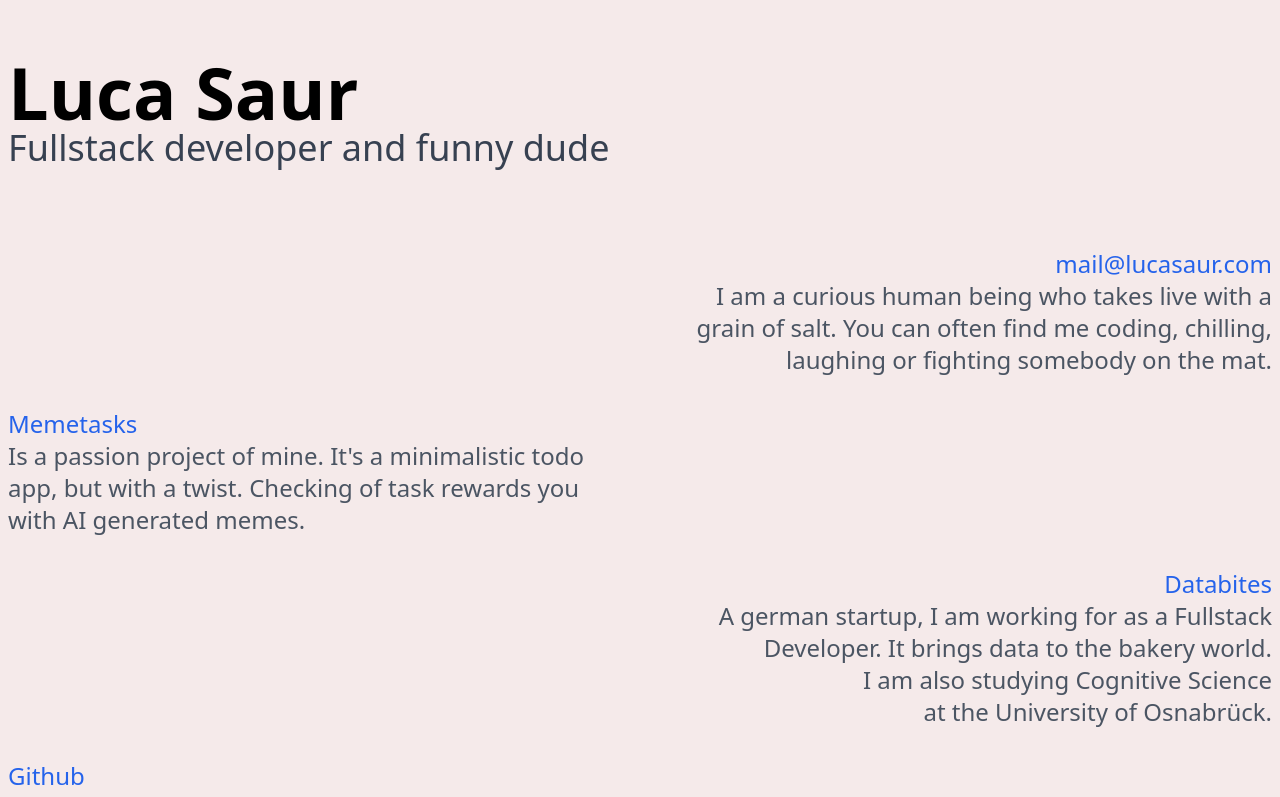
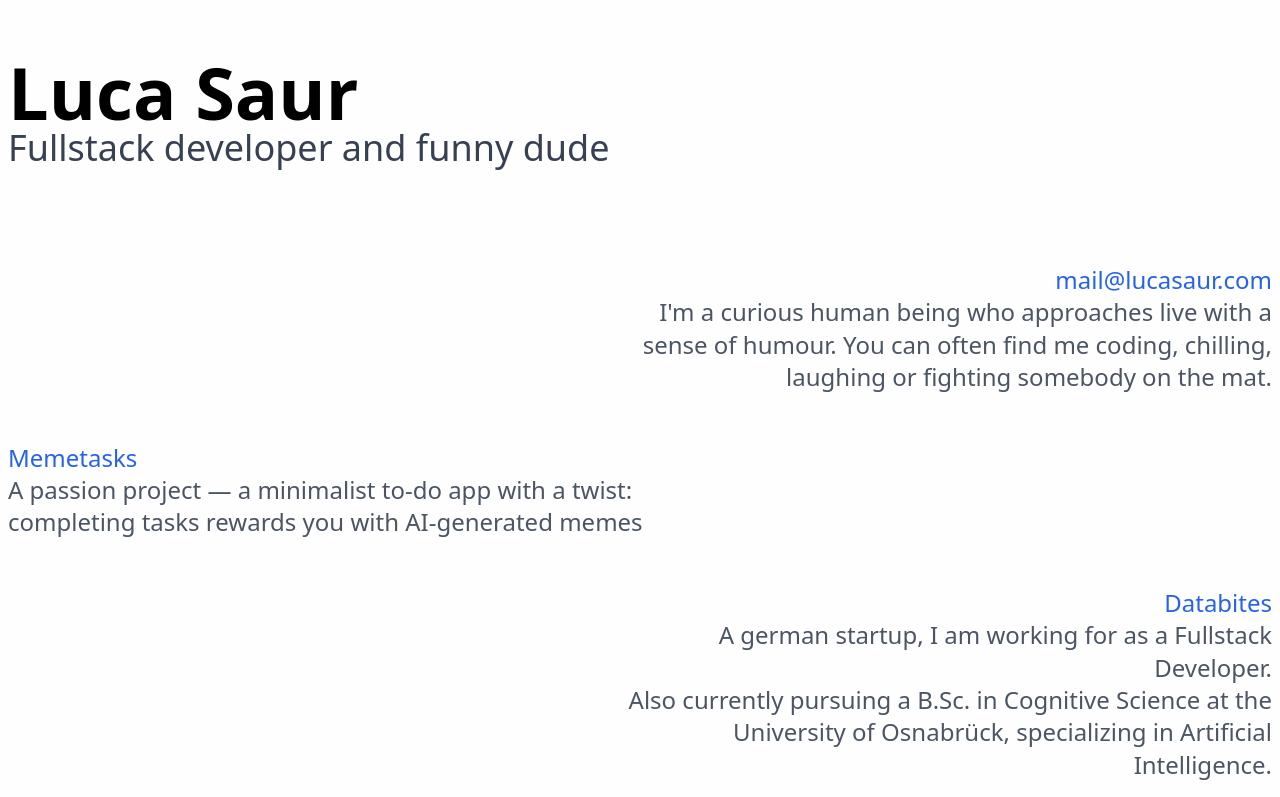
Before and after one commit to saurluca/personal-website, a React (Vite) app: page / in a window 1280 px wide. Shown: the top 797 px of the page. Built offline with nearby package versions, Linux system fonts and the light colour scheme.

Commit message:
updated text

```diff
--- a/src/components/TextParagraph.tsx
+++ b/src/components/TextParagraph.tsx
@@ -8,7 +8,7 @@ interface TextParagraphProps {
 const TextParagraph: FC<TextParagraphProps> = ({ children, alignment }) => {
     return (
         <div className={alignment === 'right' ? 'text-right' : 'text-left'}>
-            <p className={`text-2xl text-gray-600 max-w-[600px] ${alignment === 'right' ? 'ml-auto' : ''}`}>
+            <p className={`text-[1.5rem] text-gray-600 max-w-[650px] leading-[1.35] ${alignment === 'right' ? 'ml-auto' : ''}`}>
                 {children}
             </p>
         </div>
--- a/src/pages/index.tsx
+++ b/src/pages/index.tsx
@@ -13,7 +13,7 @@ import TextParagraph from "../components/TextParagraph.tsx";
 const IndexPage = () => {
     return (
         <div className="h-full w-full bg-special">
-            <div className="min-h-screen bg-special max-w-7xl mx-auto w-full flex flex-col gap-8 pt-14 px-2 pb-4">
+            <div className="min-h-screen bg-special max-w-[1300px] mx-auto w-full flex flex-col gap-12 pt-14 px-2 pb-4">
                 <div className="mb-12">
                     <h1 className="text-7xl font-bold">
                         Luca Saur
@@ -26,35 +26,31 @@ const IndexPage = () => {
                 <TextParagraph alignment="right">
                     <a href="mailto:mail@lucasaur.com" className="text-blue-600 hover:underline" target="_blank"
                        rel="noopener noreferrer">mail@lucasaur.com</a><br/>
-                    I am a curious human being who takes live with a grain of salt. You can often find me coding, chilling, laughing or fighting
+                    I'm a curious human being who approaches live with a sense of humour. You can often find me coding, chilling, laughing or fighting
                     somebody on the mat.
                 </TextParagraph>
 
                 <TextParagraph alignment="left">
                     <a href="https://memetasks.com" target="_blank" rel="noopener noreferrer"
                        className="text-blue-600 hover:underline">Memetasks</a><br/>
-                    Is a passion project of mine. It's a minimalistic todo app, but with a twist. Checking of task rewards you with AI generated
-                    memes.
+                    A passion project — a minimalist to-do app with a twist: completing tasks rewards you with AI-generated memes
                 </TextParagraph>
 
                 <TextParagraph alignment="right">
                     <a href="https://databites.de" target="_blank" rel="noopener noreferrer"
                        className="text-blue-600 hover:underline">Databites</a> <br/>
-                    A german startup, I am working for as a Fullstack Developer. It brings data to the bakery world.<br/>
-                    I am also studying Cognitive Science<br/>
-                    at the University of Osnabrück.
+                    A german startup, I am working for as a Fullstack Developer.<br/>
+                    Also currently pursuing a B.Sc. in Cognitive Science at the University of Osnabrück, specializing in Artificial Intelligence.
                 </TextParagraph>
-
 
                 <TextParagraph alignment="left">
                     <a href="https://github.com/saurluca" target="_blank" rel="noopener noreferrer"
                        className="text-blue-600 hover:underline">Github</a> <br/>
-                    I love to dive deep into a project<br/>
-                    But at the same time, to explore many different paths.<br/>
-                    Skills: Javascript (React, Vue), Python (Django, ML), Java
+                    I enjoy immersing myself in new subjects<br/>while quickly acquiring the necessary skills.<br/>
+                    Skills: AI, JavaScript (React, Vue), Python (Django, ML), Java<br/>
+                    Tools: Git, GitHub Actions, Docker, Linux
                 </TextParagraph>
             </div>
-
         </div>
     )
 }
--- a/tailwind.config.js
+++ b/tailwind.config.js
@@ -7,7 +7,7 @@ export default {
   theme: {
     extend: {
       colors: {
-        'special': '#f5eaea',
+        'special': '#fefefe',
       }
     },
   },
```
